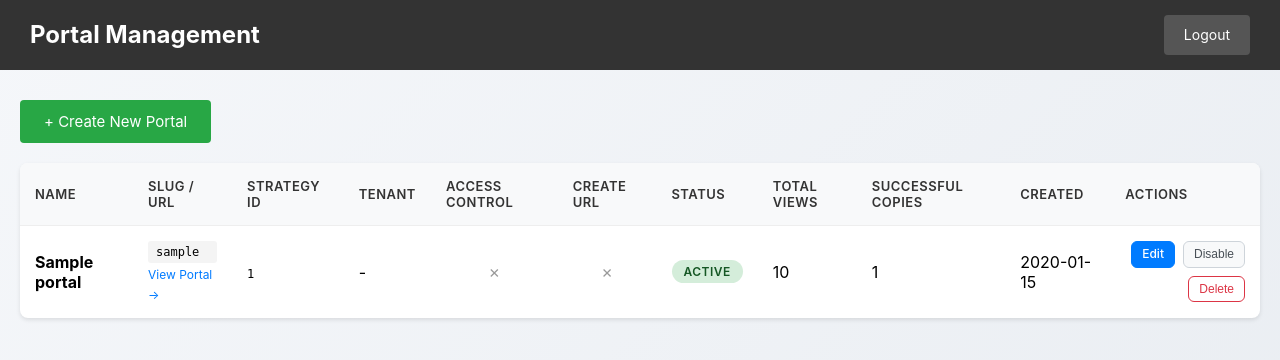
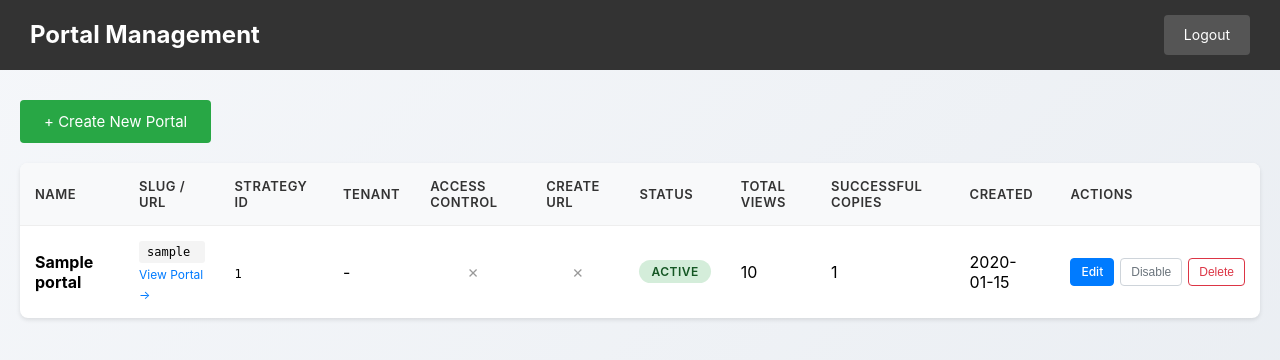
Before and after one commit to charlie-king-pelican/automation-SignalWeb, a Flask app: page /admin/portals in a window 1280 px wide. Shown: the top 360 px of the page. Run offline with Flask 3, Linux system fonts and the light colour scheme; the visitor is signed in with stand-in values (Sample User, id 1); tables that the repository leaves empty hold one stand-in row (values such as "Sample post").

Commit message:
Update admin_portals.html

```diff
--- a/templates/admin_portals.html
+++ b/templates/admin_portals.html
@@ -100,25 +100,28 @@
         }
         .admin-actions {
             display: flex;
-            gap: 8px;
-            justify-content: flex-end;
+            gap: 6px;
             align-items: center;
-            flex-wrap: wrap;
+            flex-wrap: nowrap;
         }
         .admin-actions form {
-            margin: 0;
+            display: contents;
         }
         .action-btn {
-            padding: 5px 10px;
-            border-radius: 6px;
+            display: inline-flex;
+            align-items: center;
+            justify-content: center;
+            height: 28px;
+            padding: 0 10px;
+            border-radius: 4px;
             cursor: pointer;
             text-decoration: none;
-            display: inline-block;
             font-size: 12px;
             font-weight: 500;
-            line-height: 1.2;
+            line-height: 1;
             border: 1px solid transparent;
             white-space: nowrap;
+            box-sizing: border-box;
         }
         .btn-edit {
             background: #007bff;
@@ -130,12 +133,12 @@
             border-color: #0056b3;
         }
         .btn-toggle {
-            background: #f8f9fa;
-            color: #495057;
+            background: transparent;
+            color: #6c757d;
             border-color: #ced4da;
         }
         .btn-toggle:hover {
-            background: #e9ecef;
+            background: #f8f9fa;
             border-color: #adb5bd;
         }
         .btn-delete {
@@ -144,8 +147,8 @@
             border-color: #dc3545;
         }
         .btn-delete:hover {
-            background: #dc3545;
-            color: white;
+            background: #fff5f5;
+            border-color: #dc3545;
         }
         .portal-slug {
             font-family: monospace;
```
